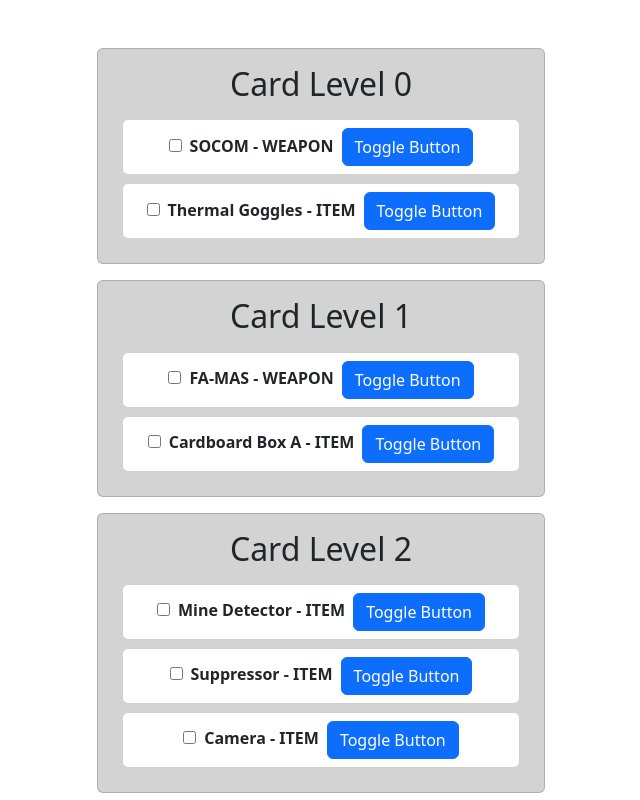
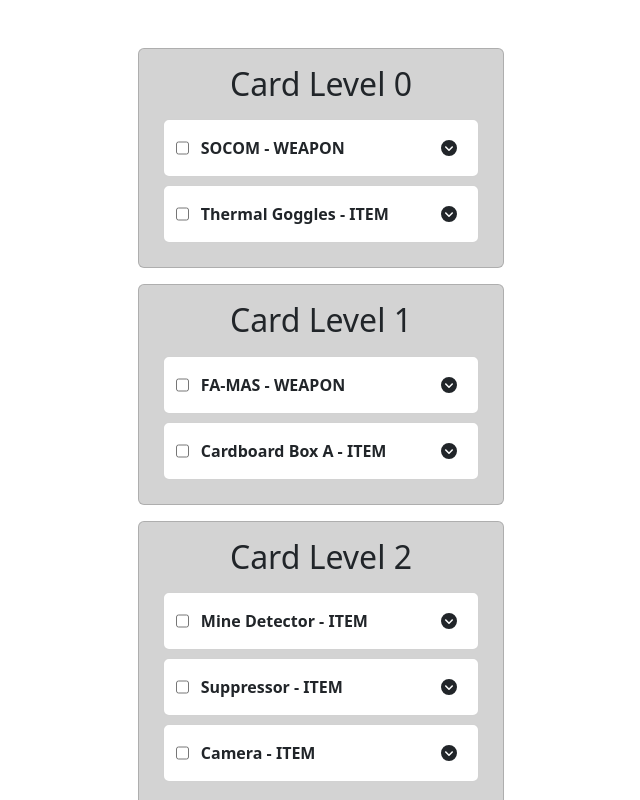
Before and after one commit to mihmin98/mgs-checklist, a React (Vite) app: page / in a window 1280 px wide. Shown: the top 800 px of the page, without its empty margins (319-959 px from the left). Built offline with nearby package versions, Linux system fonts and the light colour scheme.

Commit message:
updated item card design

```diff
--- a/package.json
+++ b/package.json
@@ -10,6 +10,9 @@
     "preview": "vite preview"
   },
   "dependencies": {
+    "@fortawesome/fontawesome-svg-core": "^6.7.2",
+    "@fortawesome/free-solid-svg-icons": "^6.7.2",
+    "@fortawesome/react-fontawesome": "^0.2.2",
     "@popperjs/core": "^2.11.8",
     "bootstrap": "^5.3.7",
     "react": "^19.1.0",
--- /dev/null
+++ b/src/components/ListItem.scss
@@ -0,0 +1,28 @@
+.item-card {
+  padding: 8px;
+  margin: 8px;
+}
+
+.item-card-body {
+  display: flex;
+  justify-content: space-between;
+}
+
+.item-card-body-title {
+  display: flex;
+}
+
+.item-card-checkbox {
+  margin-left: 4px;
+  margin-right: 4px;
+}
+
+.item-card-locations {
+  margin-left: 4px;
+  margin-right: 4px;
+}
+
+.item-card-location {
+  list-style-type: none;
+  padding: 2px;
+}
--- a/src/components/ListItem.tsx
+++ b/src/components/ListItem.tsx
@@ -1,7 +1,11 @@
-import { useState } from "react";
+import { useEffect, useRef, useState } from "react";
 import type { Item } from "../models/item";
 import { UserDataService } from "../services/user-data-service";
 import { UtilsService } from "../services/utils";
+import { FontAwesomeIcon } from '@fortawesome/react-fontawesome'
+import { faCircleChevronDown, faCircleChevronUp } from "@fortawesome/free-solid-svg-icons";
+
+import './ListItem.scss'
 
 type Props = {
   item: Item,
@@ -13,6 +17,7 @@
   const [checked, setChecked] = useState(initialCheckedState);
   const [expanded, setExpanded] = useState(false);
 
+  const collapseRef = useRef(null);
   const collapseId = UtilsService.convertStringToIdFormat(`${item.name}_collapse`);
   const checkboxId = UtilsService.convertStringToIdFormat(`${item.name}_checkbox`);
 
@@ -21,41 +26,59 @@
     setChecked(UserDataService.isItemObtained(item.name));
   }
 
-  const toggleExpanded = () => {
-    setExpanded(!expanded);
-  }
+  useEffect(() => {
+    const collapseEl = collapseRef.current;
+    const handleShow = () => setExpanded(true);
+    const handleHide = () => setExpanded(false);
+
+    collapseEl.addEventListener('show.bs.collapse', handleShow);
+    collapseEl.addEventListener('hide.bs.collapse', handleHide);
+
+    return () => {
+      collapseEl.removeEventListener('show.bs.collapse', handleShow);
+      collapseEl.removeEventListener('hide.bs.collapse', handleHide);
+    };
+  }, []);
 
   const locationsList = item.locations.map(location =>
-    <li key={`${item.name}|${location.requiredCardLevel}|${location.location}`} style={{ listStyleType: 'none', padding: '2px' }}>
+    <div key={`${item.name}|${location.requiredCardLevel}|${location.location}`} className="item-card-location">
       <span>Card Level {location.requiredCardLevel} - {location.location}</span>
-    </li>
+    </div>
   );
 
 
   return (
-    <div style={{ padding: '8px', margin: '8px' }} className="card">
+    <div className="card item-card">
       <div>
+        <div className="item-card-body">
+          <div className="item-card-body-title">
             {checkable &&
-          <input type='checkbox' checked={checked} onChange={toggleChecked} id={checkboxId} name={checkboxId} />
+              <input type='checkbox'
+                className="item-card-checkbox"
+                checked={checked}
+                onChange={toggleChecked}
+                id={checkboxId}
+                name={checkboxId} />
             }
             <b style={{ padding: '8px', textDecorationLine: checked ? 'line-through' : 'none' }} >{item.name} - {item.type}</b>
-        <button className="btn btn-primary"
+          </div>
+          <button className="btn"
             type="button"
             data-bs-toggle="collapse"
             data-bs-target={`#${collapseId}`}
-          aria-expanded="false"
-          aria-controls="collapseExample">
-          Toggle Button
+            aria-expanded={expanded}
+            aria-controls={collapseId}>
+            <FontAwesomeIcon icon={expanded ? faCircleChevronUp : faCircleChevronDown} />
           </button>
-        <div className="collapse" id={collapseId}>
+        </div>
+        <div className="collapse" id={collapseId} ref={collapseRef}>
           <div className="card card-body">
             <b>Locations</b>
-            <ul style={{ marginBottom: '4px', marginTop: '4px' }}>
+            <div className="item-card-locations">
               {locationsList}
-            </ul>
             </div>
           </div>
-
+        </div>
       </div>
     </div>
   );
```
Also changed, not shown: 1 other file (tests, documents, lock files or other folders). Lines whose indentation alone changed are shown as unchanged.
